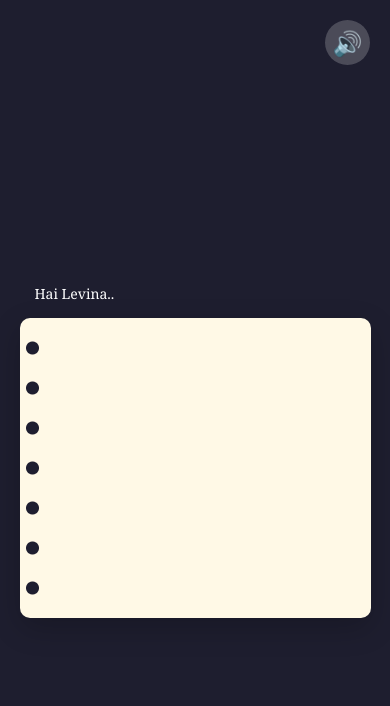
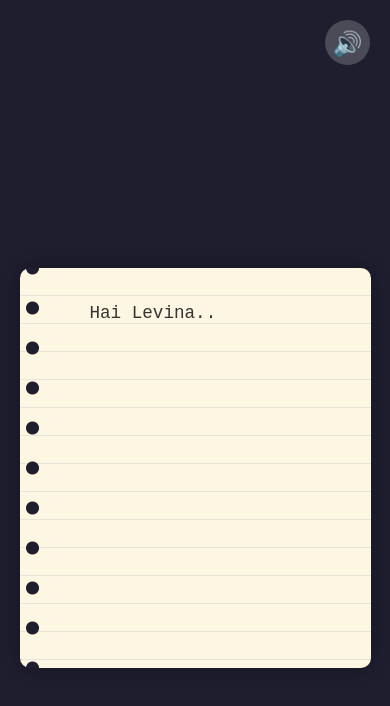
Before and after one commit to roofidsatriyo19-lang/buat-levina, a plain HTML site: page index.html in a window 390 px wide. Both pictures are taken after a click on the button "Read it". Drawn offline with Linux system fonts and the light colour scheme.

Commit message:
UPDATE CSS

```diff
--- a/style.css
+++ b/style.css
@@ -35,16 +35,35 @@ body {
   background: #b1acad;
 }
 .letter {
-    width: 90%; /* Gunakan persentase agar tidak melebar keluar layar HP */
-    max-width: 500px; /* Batas lebar maksimal di laptop */
-    margin: 20px auto;
-    padding: 30px 20px; /* Beri ruang agar teks tidak nempel ke pinggir */
-    background: #fff9e6;
-    border-radius: 10px;
-    box-shadow: 0 10px 30px rgba(0,0,0,0.2);
-    position: relative;
-    overflow-wrap: break-word; /* Paksa teks panjang untuk patah ke bawah */
-    min-height: 300px; /* Biar tetap ada ruang kalau teksnya sedikit */
+  display: none;
+  /* Memberikan warna dasar krem dengan garis horizontal abu-abu seperti buku tulis */
+  background: repeating-linear-gradient(
+    to bottom,
+    #fdf6e3 0px,
+    #fdf6e3 27px,
+    #d2d2d2 28px
+  );
+  color: #333;
+  /* Padding kiri disesuaikan agar teks tidak menabrak lubang kertas */
+  padding: 30px 30px 30px 70px;
+  border-radius: 10px;
+  /* Menggunakan lebar 90% agar lebih pas di layar HP */
+  width: 90%;
+  max-width: 500px;
+  /* Menggunakan min-height agar kertas bisa memanjang otomatis jika teksnya banyak */
+  min-height: 400px;
+  height: auto;
+  box-shadow: 0 0 20px rgba(0, 0, 0, 0.3);
+  font-size: 1.1rem;
+  line-height: 1.6;
+  text-align: left;
+  position: relative;
+  /* Menjaga format spasi dan baris baru dari JavaScript */
+  white-space: pre-wrap;
+  /* Memastikan kata yang panjang tidak keluar dari kotak surat */
+  overflow-wrap: break-word;
+  font-family: "Courier New", monospace;
+  overflow: visible;
 }
 .letter p {
   margin-top: -55px;
@@ -173,25 +192,3 @@ body {
   background-color: #ff8fa3;
   transform: scale(1.05);
 }
-
-@media (max-width: 600px) {
-    #typedText {
-        font-size: 14px; /* Kecilkan font sedikit di HP agar tidak meluber */
-        line-height: 1.6;
-    }
-
-    .letter {
-        padding: 20px 15px; /* Kurangi padding di HP */
-    }
-
-    .signature {
-        width: 80px; /* Kecilkan TTD di layar HP */
-    }
-
-    .next-btn-fixed {
-        top: auto; /* Lepas posisi top */
-        bottom: 20px; /* Pindah ke bawah agar mudah dijangkau jempol di HP */
-        right: 20px;
-        font-size: 12px;
-    }
-}
```
